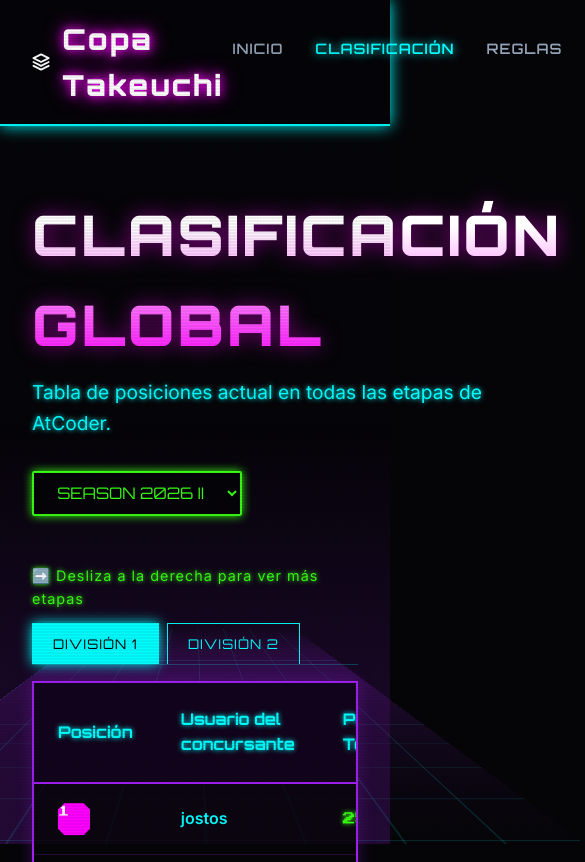
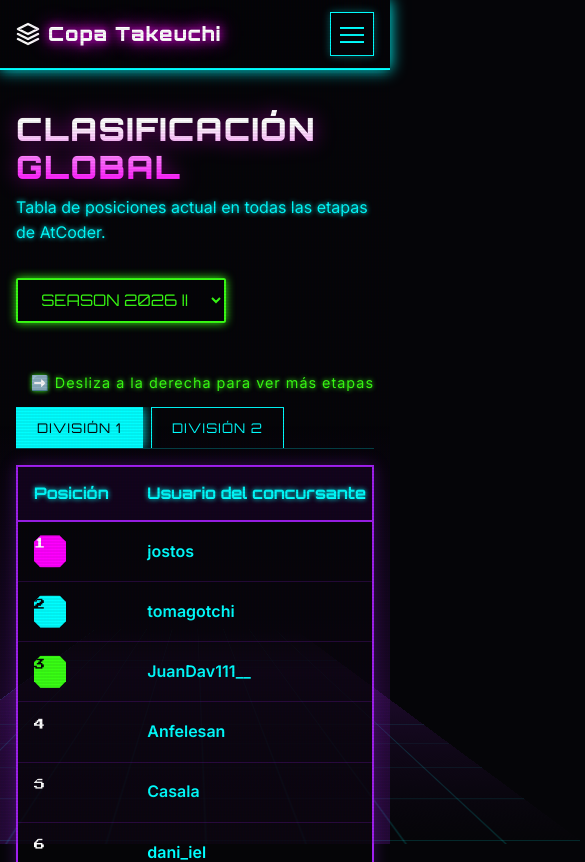
Before and after one commit to NicolasArias/unal_takeuchi_cup, a React (Vite) app in the folder front/: page /#/standings in a window 390 px wide. Shown: the top 862 px of the page, 585 px wide, since content can reach past the window. Built offline with nearby package versions, Linux system fonts and the light colour scheme.

Commit message:
feat: responsive design

```diff
--- a/front/src/App.jsx
+++ b/front/src/App.jsx
@@ -1,3 +1,4 @@
+import { useState } from 'react';
 import { Routes, Route, NavLink } from 'react-router-dom';
 import Home from './pages/Home';
 import Standings from './pages/Standings';
@@ -6,21 +7,37 @@
 import Registration from './pages/Registration';
 
 function App() {
+  const [isMenuOpen, setIsMenuOpen] = useState(false);
+
+  const closeMenu = () => setIsMenuOpen(false);
+
   return (
     <>
       <div className="scanlines"></div>
       <nav className="navbar">
         <div className="nav-container">
-          <NavLink to="/" className="nav-brand">
+          <NavLink to="/" className="nav-brand" onClick={closeMenu}>
             <svg xmlns="http://www.w3.org/2000/svg" width="28" height="28" viewBox="0 0 24 24" fill="none" stroke="currentColor" strokeWidth="2.5" strokeLinecap="round" strokeLinejoin="round"><path d="M12 2L2 7l10 5 10-5-10-5Z"/><path d="m2 17 10 5 10-5"/><path d="m2 12 10 5 10-5"/></svg>
             Copa Takeuchi
           </NavLink>
-          <ul className="nav-links">
-            <li><NavLink to="/" className={({ isActive }) => `nav-link ${isActive ? 'active' : ''}`}>Inicio</NavLink></li>
-            <li><NavLink to="/standings" className={({ isActive }) => `nav-link ${isActive ? 'active' : ''}`}>Clasificación</NavLink></li>
-            <li><NavLink to="/rules" className={({ isActive }) => `nav-link ${isActive ? 'active' : ''}`}>Reglas</NavLink></li>
-            <li><NavLink to="/about" className={({ isActive }) => `nav-link ${isActive ? 'active' : ''}`}>Acerca de</NavLink></li>
-            <li><NavLink to="/registration" className={({ isActive }) => `nav-link ${isActive ? 'active' : ''}`}>Registro</NavLink></li>
+          <button
+            type="button"
+            className={`nav-toggle ${isMenuOpen ? 'is-open' : ''}`}
+            aria-expanded={isMenuOpen}
+            aria-controls="primary-navigation"
+            aria-label={isMenuOpen ? 'Cerrar menú' : 'Abrir menú'}
+            onClick={() => setIsMenuOpen((open) => !open)}
+          >
+            <span></span>
+            <span></span>
+            <span></span>
+          </button>
+          <ul id="primary-navigation" className={`nav-links ${isMenuOpen ? 'is-open' : ''}`}>
+            <li><NavLink to="/" className={({ isActive }) => `nav-link ${isActive ? 'active' : ''}`} onClick={closeMenu}>Inicio</NavLink></li>
+            <li><NavLink to="/standings" className={({ isActive }) => `nav-link ${isActive ? 'active' : ''}`} onClick={closeMenu}>Clasificación</NavLink></li>
+            <li><NavLink to="/rules" className={({ isActive }) => `nav-link ${isActive ? 'active' : ''}`} onClick={closeMenu}>Reglas</NavLink></li>
+            <li><NavLink to="/about" className={({ isActive }) => `nav-link ${isActive ? 'active' : ''}`} onClick={closeMenu}>Acerca de</NavLink></li>
+            <li><NavLink to="/registration" className={({ isActive }) => `nav-link ${isActive ? 'active' : ''}`} onClick={closeMenu}>Registro</NavLink></li>
           </ul>
         </div>
       </nav>
--- a/front/src/index.css
+++ b/front/src/index.css
@@ -107,7 +107,7 @@
   position: sticky;
   top: 0;
   z-index: 100;
-  padding: 1rem 2rem;
+  padding: 1rem clamp(1rem, 4vw, 2rem);
 }
 
 .nav-container {
@@ -130,6 +130,7 @@
   letter-spacing: 2px;
   text-shadow: 0 0 10px var(--neon-pink), 0 0 20px var(--neon-pink);
   transition: all 0.3s ease;
+  min-width: 0;
 }
 
 .nav-brand:hover {
@@ -139,8 +140,40 @@
 
 .nav-links {
   display: flex;
-  gap: 2rem;
+  gap: clamp(0.75rem, 2.5vw, 2rem);
   list-style: none;
+}
+
+.nav-toggle {
+  display: none;
+  width: 44px;
+  height: 44px;
+  padding: 9px;
+  border: 1px solid var(--neon-cyan);
+  background: transparent;
+  color: var(--neon-cyan);
+  cursor: pointer;
+  box-shadow: 0 0 8px rgba(0, 255, 255, 0.35);
+}
+
+.nav-toggle span {
+  display: block;
+  height: 2px;
+  margin: 5px 0;
+  background: currentColor;
+  transition: transform 0.25s ease, opacity 0.25s ease;
+}
+
+.nav-toggle.is-open span:first-child {
+  transform: translateY(7px) rotate(45deg);
+}
+
+.nav-toggle.is-open span:nth-child(2) {
+  opacity: 0;
+}
+
+.nav-toggle.is-open span:last-child {
+  transform: translateY(-7px) rotate(-45deg);
 }
 
 .nav-link {
@@ -153,6 +186,8 @@
   letter-spacing: 1px;
   transition: all 0.3s ease;
   position: relative;
+  display: block;
+  padding: 0.5rem 0;
 }
 
 .nav-link:hover, .nav-link.active {
@@ -165,7 +200,7 @@
   flex: 1;
   max-width: 1200px;
   margin: 0 auto;
-  padding: 4rem 2rem;
+  padding: clamp(2.5rem, 7vw, 4rem) clamp(1rem, 4vw, 2rem);
   width: 100%;
 }
 
@@ -174,7 +209,7 @@
   background: var(--bg-card);
   border: 2px solid var(--neon-purple);
   border-radius: 4px;
-  padding: 2.5rem;
+  padding: clamp(1.25rem, 4vw, 2.5rem);
   box-shadow: 0 0 20px rgba(160, 32, 240, 0.4);
   position: relative;
   overflow: hidden;
@@ -206,7 +241,7 @@
 }
 
 .page-title {
-  font-size: 3.5rem;
+  font-size: clamp(2rem, 7vw, 3.5rem);
   font-weight: 900;
   text-align: center;
   background: linear-gradient(to bottom, #FFF 20%, var(--neon-pink) 100%);
@@ -219,7 +254,7 @@
 
 .page-subtitle {
   font-family: var(--font-body);
-  font-size: 1.2rem;
+  font-size: clamp(1rem, 2vw, 1.2rem);
   color: var(--neon-cyan);
   text-align: center;
   max-width: 800px;
@@ -274,6 +309,7 @@
   gap: 0.5rem;
   margin-bottom: 1rem;
   border-bottom: 1px solid rgba(0, 255, 255, 0.25);
+  overflow-x: auto;
 }
 
 .division-tab {
@@ -286,6 +322,7 @@
   font-family: var(--font-header);
   text-transform: uppercase;
   letter-spacing: 1px;
+  white-space: nowrap;
 }
 
 .division-tab:hover,
@@ -306,11 +343,13 @@
   box-shadow: 0 0 15px rgba(160, 32, 240, 0.3);
   overflow: auto;
   max-height: 75vh;
+  -webkit-overflow-scrolling: touch;
 }
 
 table {
   width: 100%;
   border-collapse: collapse;
+  min-width: 640px;
 }
 
 th {
@@ -388,4 +427,92 @@
   color: var(--neon-purple);
   font-family: var(--font-header);
   text-shadow: 0 0 5px var(--neon-purple);
+  padding: 1rem clamp(1rem, 4vw, 2rem);
+  text-align: center;
 }
+
+@media (max-width: 760px) {
+  .navbar {
+    padding-block: 0.75rem;
+  }
+
+  .nav-container {
+    flex-wrap: wrap;
+  }
+
+  .nav-brand {
+    font-size: clamp(1.1rem, 5vw, 1.45rem);
+    gap: 0.5rem;
+    letter-spacing: 1px;
+  }
+
+  .nav-brand svg {
+    width: 24px;
+    height: 24px;
+  }
+
+  .nav-toggle {
+    display: block;
+    margin-left: auto;
+  }
+
+  .nav-links {
+    display: none;
+    flex-basis: 100%;
+    flex-direction: column;
+    gap: 0.25rem;
+    padding-top: 0.75rem;
+  }
+
+  .nav-links.is-open {
+    display: flex;
+  }
+
+  .nav-links li {
+    border-top: 1px solid rgba(0, 255, 255, 0.14);
+  }
+
+  .nav-link {
+    padding: 0.75rem 0.25rem;
+    font-size: 0.82rem;
+  }
+
+  .main-content {
+    padding-top: 2.5rem;
+  }
+
+  .page-title {
+    letter-spacing: 1.5px;
+    line-height: 1.2;
+  }
+
+  .page-subtitle {
+    margin-bottom: 2rem;
+  }
+
+  .btn {
+    width: 100%;
+    padding-inline: 1rem;
+    text-align: center;
+  }
+
+  th,
+  td {
+    padding: 0.85rem 1rem;
+  }
+
+  footer {
+    font-size: 0.8rem;
+  }
+}
+
+@media (prefers-reduced-motion: reduce) {
+  *,
+  *::before,
+  *::after {
+    animation-duration: 0.01ms !important;
+    animation-iteration-count: 1 !important;
+    scroll-behavior: auto !important;
+    transition-duration: 0.01ms !important;
+  }
+}
```
